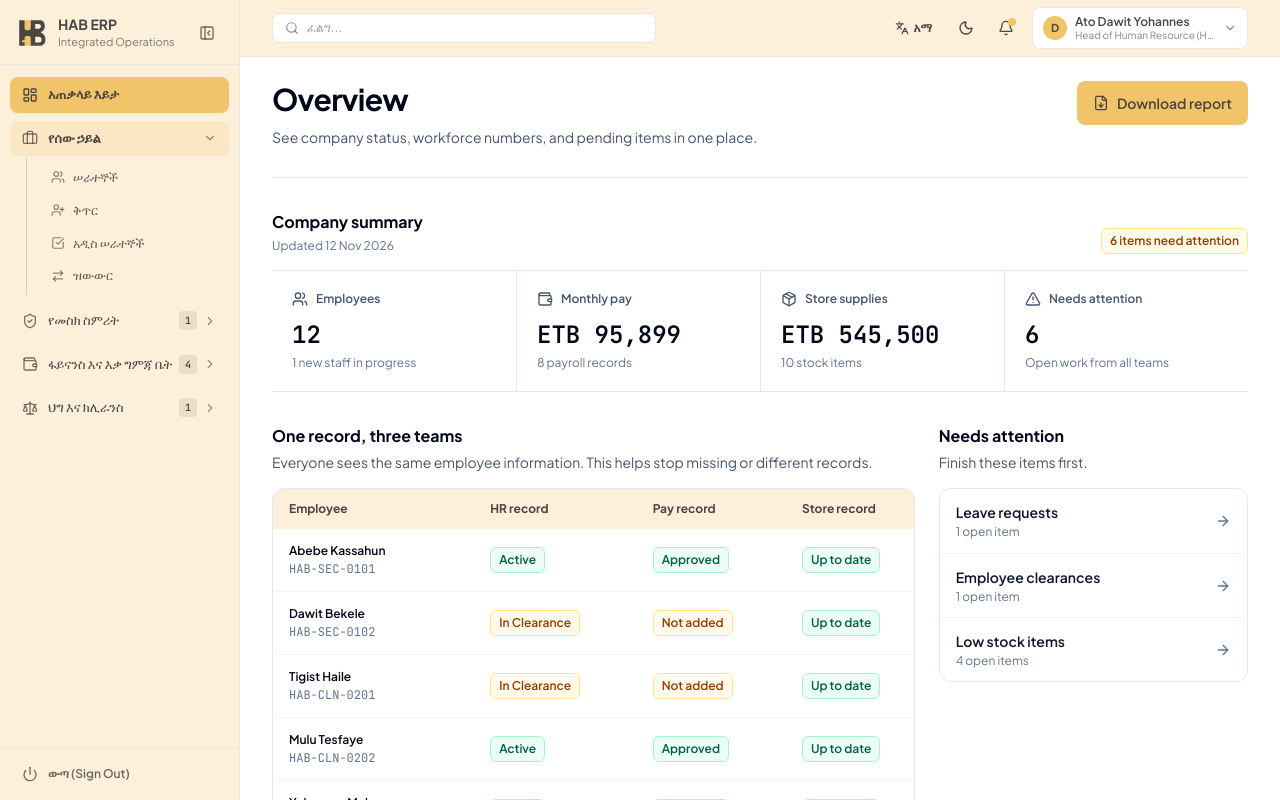
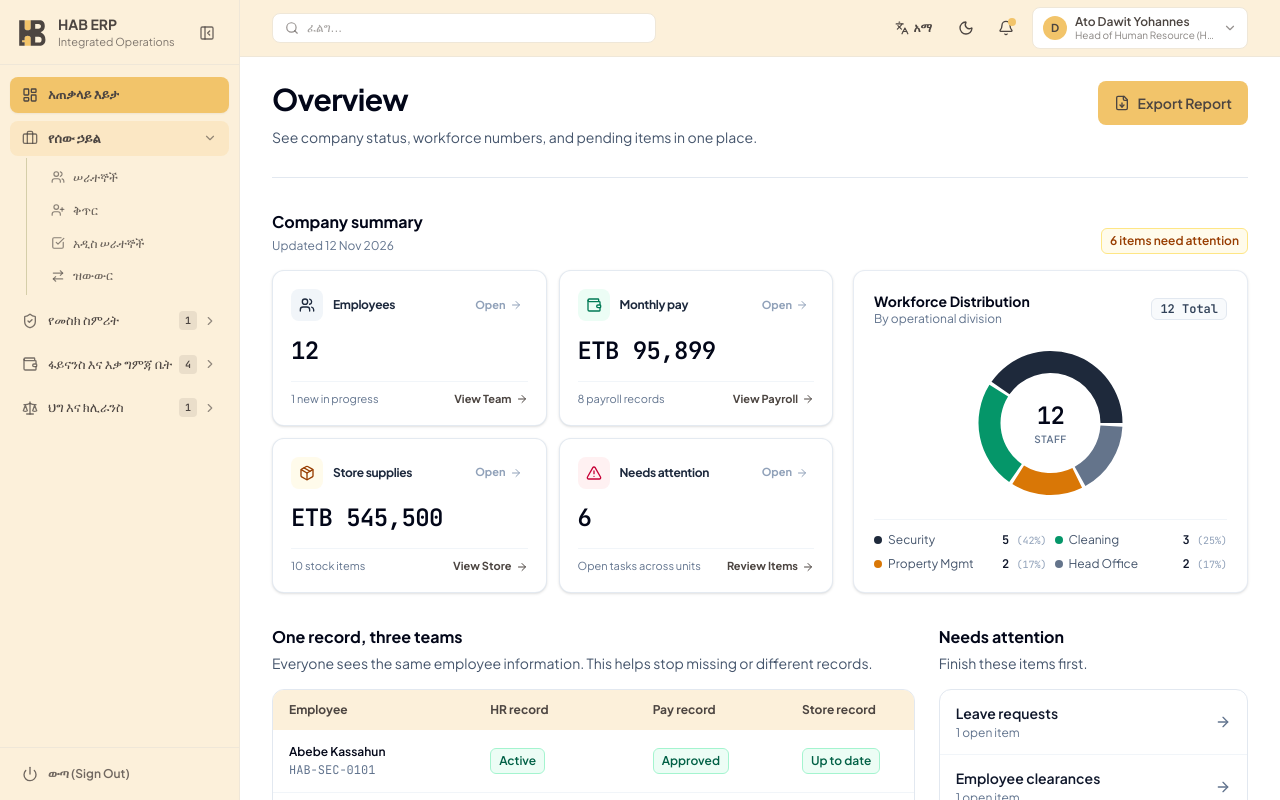
Before and after one commit to adamwondale/HAB, a React (Vite) app: page / in a window 1280 px wide. Both pictures are taken after a click on the button "Login". Shown: the top 800 px of the page. Built offline with nearby package versions, Linux system fonts and the light colour scheme.

Commit message:
update: updated the dashbaord with chart

```diff
--- a/src/components/DashboardOverview.tsx
+++ b/src/components/DashboardOverview.tsx
@@ -25,6 +25,7 @@ import {
   WorkExperienceRecord
 } from '../types/hrm';
 import { downloadCsv } from '../utils/csvExport';
+import { WorkforceDistributionChart } from './WorkforceDistributionChart';
 
 interface DashboardOverviewProps {
   employees: Employee[];
@@ -132,7 +133,7 @@ export const DashboardOverview: React.FC<DashboardOverviewProps> = ({
           className="inline-flex min-h-11 items-center justify-center gap-2 self-start rounded-lg bg-[#F2C46A] px-4 text-sm font-semibold text-[#4C4541] transition-colors hover:bg-[#E5B558] focus-visible:outline-none focus-visible:ring-2 focus-visible:ring-[#F2C46A] focus-visible:ring-offset-2 dark:bg-[#F2C46A] dark:text-[#4C4541]"
         >
           <FileDown className="h-4 w-4" />
-          Download report
+          Export Report
         </button>
       </section>
 
@@ -149,30 +150,91 @@ export const DashboardOverview: React.FC<DashboardOverviewProps> = ({
           </StatusBadge>
         </div>
 
-        <div className="grid grid-cols-1 border-y border-slate-200 dark:border-slate-800 sm:grid-cols-2 lg:grid-cols-4">
+        <div className="grid grid-cols-1 items-stretch gap-5 lg:grid-cols-12">
+          {/* Left: 4 KPI Cards in a balanced 2x2 grid (7 cols) */}
+          <div className="grid grid-cols-1 gap-3 sm:grid-cols-2 lg:col-span-7">
             {[
-            { label: 'Employees', value: activeEmployees.length.toLocaleString(), note: `${newStaff.length} new staff in progress`, icon: Users },
-            { label: 'Monthly pay', value: `ETB ${monthlyPay.toLocaleString()}`, note: `${payroll.length} payroll records`, icon: Wallet },
-            { label: 'Store supplies', value: `ETB ${propertyValue.toLocaleString()}`, note: `${stockItems.length} stock items`, icon: Package },
-            { label: 'Needs attention', value: itemsToCheck.toLocaleString(), note: 'Open work from all teams', icon: AlertTriangle }
-          ].map((item, index) => {
+              {
+                label: 'Employees',
+                value: activeEmployees.length.toLocaleString(),
+                note: `${newStaff.length} new in progress`,
+                action: 'View Team',
+                icon: Users,
+                tab: 'management',
+                iconTone: 'bg-slate-100 text-slate-800 dark:bg-slate-800 dark:text-slate-200'
+              },
+              {
+                label: 'Monthly pay',
+                value: `ETB ${monthlyPay.toLocaleString()}`,
+                note: `${payroll.length} payroll records`,
+                action: 'View Payroll',
+                icon: Wallet,
+                tab: 'payroll',
+                iconTone: 'bg-emerald-50 text-emerald-700 dark:bg-emerald-950/60 dark:text-emerald-300'
+              },
+              {
+                label: 'Store supplies',
+                value: `ETB ${propertyValue.toLocaleString()}`,
+                note: `${stockItems.length} stock items`,
+                action: 'View Store',
+                icon: Package,
+                tab: 'store',
+                iconTone: 'bg-amber-50 text-amber-800 dark:bg-amber-950/60 dark:text-amber-300'
+              },
+              {
+                label: 'Needs attention',
+                value: itemsToCheck.toLocaleString(),
+                note: 'Open tasks across units',
+                action: 'Review Items',
+                icon: AlertTriangle,
+                tab: 'leave',
+                iconTone: 'bg-rose-50 text-rose-700 dark:bg-rose-950/60 dark:text-rose-300'
+              }
+            ].map((item) => {
               const Icon = item.icon;
               return (
-              <div
+                <button
                   key={item.label}
-                className={`py-5 sm:px-5 ${index > 0 ? 'border-t border-slate-200 dark:border-slate-800 sm:border-t-0' : ''} ${index % 2 === 1 ? 'sm:border-l' : ''} ${index === 2 ? 'sm:border-t lg:border-l lg:border-t-0' : ''} ${index === 3 ? 'lg:border-l' : ''}`}
+                  type="button"
+                  onClick={() => onNavigateTab(item.tab)}
+                  className="group flex flex-col justify-between rounded-xl border border-slate-200/90 bg-white p-4.5 text-left shadow-sm transition-all duration-200 hover:-translate-y-0.5 hover:border-[#F2C46A] hover:shadow-md hover:ring-1 hover:ring-[#F2C46A]/40 active:scale-[0.99] dark:border-slate-800 dark:bg-slate-900 dark:shadow-none dark:hover:border-[#F2C46A] dark:hover:ring-[#F2C46A]/30 focus-visible:outline-none focus-visible:ring-2 focus-visible:ring-[#F2C46A] cursor-pointer"
                 >
-                <div className="flex items-center gap-2 text-xs font-semibold text-slate-600 dark:text-slate-300">
+                  <div className="flex items-center justify-between w-full">
+                    <div className="flex items-center gap-2.5">
+                      <div className={`p-2 rounded-lg ${item.iconTone} transition-transform group-hover:scale-105 duration-200`}>
                         <Icon className="h-4 w-4" aria-hidden="true" />
+                      </div>
+                      <span className="text-xs font-bold text-slate-800 dark:text-slate-200 tracking-tight">
                         {item.label}
+                      </span>
                     </div>
-                <div className="mt-3 font-mono text-xl font-bold tabular-nums text-slate-950 dark:text-white sm:text-2xl">
+                    <span className="inline-flex items-center gap-1 text-[11px] font-bold text-slate-400 group-hover:text-[#4C4541] dark:group-hover:text-[#F2C46A] transition-colors rounded-md px-1.5 py-0.5 group-hover:bg-[#FFF9DB] dark:group-hover:bg-slate-800">
+                      Open <ArrowRight className="h-3 w-3 transition-transform group-hover:translate-x-0.5" />
+                    </span>
+                  </div>
+
+                  <div className="mt-3 font-mono text-xl font-bold tabular-nums text-slate-950 dark:text-white sm:text-2xl tracking-tight">
                     {item.value}
                   </div>
-                <div className="mt-1 text-xs text-slate-500 dark:text-slate-400">{item.note}</div>
+
+                  <div className="mt-3 flex items-center justify-between border-t border-slate-100 pt-2.5 dark:border-slate-800/80 w-full text-xs">
+                    <span className="text-slate-500 dark:text-slate-400 text-[11px] truncate">
+                      {item.note}
+                    </span>
+                    <span className="font-bold text-[#4C4541] group-hover:text-amber-800 dark:text-[#F2C46A] inline-flex items-center gap-1 shrink-0 text-[11px]">
+                      <span>{item.action}</span>
+                      <ArrowRight className="h-3 w-3 transition-transform group-hover:translate-x-1" />
+                    </span>
                   </div>
+                </button>
               );
             })}
+          </div>
+
+          {/* Right: Workforce Distribution Donut Chart (5 cols) */}
+          <div className="lg:col-span-5">
+            <WorkforceDistributionChart employees={activeEmployees} />
+          </div>
         </div>
       </section>
 
--- /dev/null
+++ b/src/components/WorkforceDistributionChart.tsx
@@ -0,0 +1,130 @@
+import React from 'react';
+import { PieChart, Pie, Cell, Tooltip, ResponsiveContainer } from 'recharts';
+import { Employee, ServiceType } from '../types/hrm';
+
+interface WorkforceDistributionChartProps {
+  employees: Employee[];
+}
+
+interface DivisionSlice {
+  name: ServiceType;
+  displayName: string;
+  count: number;
+  percentage: number;
+  color: string;
+}
+
+const DIVISION_CONFIG: Array<{ key: ServiceType; label: string; color: string }> = [
+  { key: 'Security', label: 'Security', color: '#1E293B' },
+  { key: 'Cleaning', label: 'Cleaning', color: '#059669' },
+  { key: 'Property Management', label: 'Property Mgmt', color: '#D97706' },
+  { key: 'Head Office Staff', label: 'Head Office', color: '#64748B' }
+];
+
+interface TooltipPayloadItem {
+  payload: DivisionSlice;
+}
+
+interface CustomTooltipProps {
+  active?: boolean;
+  payload?: TooltipPayloadItem[];
+}
+
+const CustomTooltip: React.FC<CustomTooltipProps> = ({ active, payload }) => {
+  if (active && payload && payload.length) {
+    const data = payload[0].payload;
+    return (
+      <div className="rounded-lg border border-slate-200 bg-white px-3 py-2 shadow-lg dark:border-slate-800 dark:bg-slate-900 text-xs">
+        <div className="flex items-center gap-1.5 font-semibold text-slate-950 dark:text-white">
+          <span className="h-2.5 w-2.5 rounded-full shrink-0" style={{ backgroundColor: data.color }} />
+          <span>{data.name}</span>
+        </div>
+        <div className="mt-1 font-mono text-slate-600 dark:text-slate-300">
+          {data.count} {data.count === 1 ? 'staff' : 'staff'} ({data.percentage}%)
+        </div>
+      </div>
+    );
+  }
+  return null;
+};
+
+export const WorkforceDistributionChart: React.FC<WorkforceDistributionChartProps> = ({ employees }) => {
+  const total = employees.length;
+
+  const distribution: DivisionSlice[] = DIVISION_CONFIG.map(({ key, label, color }) => {
+    const count = employees.filter((e) => e.serviceType === key).length;
+    const percentage = total > 0 ? Math.round((count / total) * 100) : 0;
+    return {
+      name: key,
+      displayName: label,
+      count,
+      percentage,
+      color
+    };
+  });
+
+  const chartData = distribution.filter((d) => d.count > 0);
+
+  return (
+    <div className="flex h-full flex-col justify-between rounded-xl border border-slate-200/80 bg-white p-5 shadow-sm dark:border-slate-800 dark:bg-slate-900 dark:shadow-none">
+      <div className="flex items-center justify-between gap-2">
+        <div>
+          <h3 className="text-sm font-bold text-slate-950 dark:text-white">Workforce Distribution</h3>
+          <p className="text-xs text-slate-500 dark:text-slate-400">By operational division</p>
+        </div>
+        <span className="rounded-md border border-slate-200 bg-slate-50 px-2 py-0.5 font-mono text-xs font-semibold text-slate-700 dark:border-slate-700 dark:bg-slate-800 dark:text-slate-300">
+          {total} Total
+        </span>
+      </div>
+
+      <div className="relative my-2 flex h-44 items-center justify-center">
+        {total === 0 ? (
+          <div className="text-xs text-slate-400">No active employees recorded</div>
+        ) : (
+          <>
+            <ResponsiveContainer width="100%" height="100%">
+              <PieChart>
+                <Pie
+                  data={chartData}
+                  cx="50%"
+                  cy="50%"
+                  innerRadius={50}
+                  outerRadius={72}
+                  paddingAngle={3}
+                  dataKey="count"
+                >
+                  {chartData.map((entry) => (
+                    <Cell key={entry.name} fill={entry.color} stroke="transparent" />
+                  ))}
+                </Pie>
+                <Tooltip content={<CustomTooltip />} />
+              </PieChart>
+            </ResponsiveContainer>
+            <div className="pointer-events-none absolute inset-0 flex flex-col items-center justify-center text-center">
+              <span className="font-mono text-2xl font-bold tracking-tight text-slate-950 dark:text-white">
+                {total}
+              </span>
+              <span className="text-[10px] font-semibold uppercase tracking-wider text-slate-500 dark:text-slate-400">
+                Staff
+              </span>
+            </div>
+          </>
+        )}
+      </div>
+
+      <div className="grid grid-cols-2 gap-2 border-t border-slate-100 pt-3 dark:border-slate-800">
+        {distribution.map((item) => (
+          <div key={item.name} className="flex items-center justify-between text-xs">
+            <div className="flex items-center gap-1.5 truncate">
+              <span className="h-2 w-2 rounded-full shrink-0" style={{ backgroundColor: item.color }} />
+              <span className="truncate text-slate-600 dark:text-slate-300">{item.displayName}</span>
+            </div>
+            <span className="ml-1 shrink-0 font-mono font-semibold text-slate-900 dark:text-white">
+              {item.count} <span className="text-[10px] font-normal text-slate-400">({item.percentage}%)</span>
+            </span>
+          </div>
+        ))}
+      </div>
+    </div>
+  );
+};
```
Lines whose indentation alone changed are shown as unchanged.
